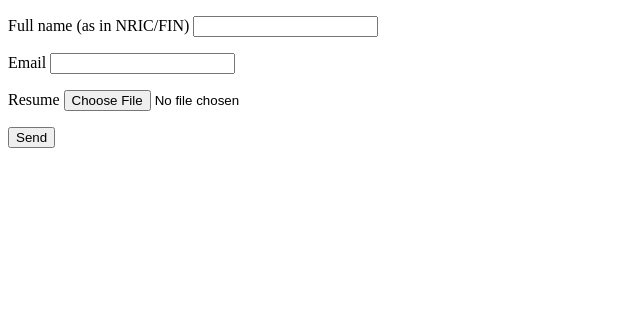
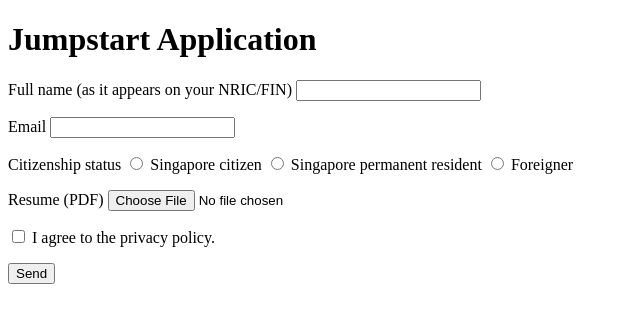
Before and after one commit to jsstrn/emails, a website: page index.html in a window 1280 px wide. Shown: the whole page, without its empty margins (0-640 px from the left). Drawn offline with Linux system fonts and the light colour scheme.

Commit message:
Add from feilds

```diff
--- a/index.html
+++ b/index.html
@@ -4,26 +4,58 @@
     <meta charset="UTF-8" />
     <meta name="viewport" content="width=device-width, initial-scale=1.0" />
     <meta http-equiv="X-UA-Compatible" content="ie=edge" />
-    <title>Form</title>
+    <title>Jumpstart Application</title>
   </head>
   <body>
+    <h1>Jumpstart Application</h1>
     <form
-      name="Jumpstart Application Form"
+      name="Jumpstart Application"
       method="POST"
       data-netlify-recaptcha="true"
       data-netlify="true"
     >
       <p>
         <label
-          >Full name (as in NRIC/FIN) <input type="text" name="name" required
+          >Full name (as it appears on your NRIC/FIN)
+          <input type="text" name="name" required
         /></label>
       </p>
       <p>
         <label>Email <input type="email" name="email" required/></label>
       </p>
       <p>
-        <label>Resume <input type="file" name="resume" required/></label>
+        <label
+          >Citizenship status
+          <input
+            type="radio"
+            name="citizenship"
+            value="Singapore citizen"
+            required
+          />
+          Singapore citizen
+          <input
+            type="radio"
+            name="citizenship"
+            value="Singapore permanent resident"
+            required
+          />
+          Singapore permanent resident
+          <input type="radio" name="citizenship" value="Foreigner" required />
+          Foreigner</label
+        >
       </p>
+      <p>
+        <label
+          >Resume (PDF) <input type="file" name="resume" accept=".pdf" required
+        /></label>
+      </p>
+      <input
+        type="checkbox"
+        name="agreement"
+        value="I agree to the privacy policy"
+        required
+      />
+      I agree to the privacy policy.
       <div data-netlify-recaptcha="true"></div>
       <p>
         <button type="submit">Send</button>
```
